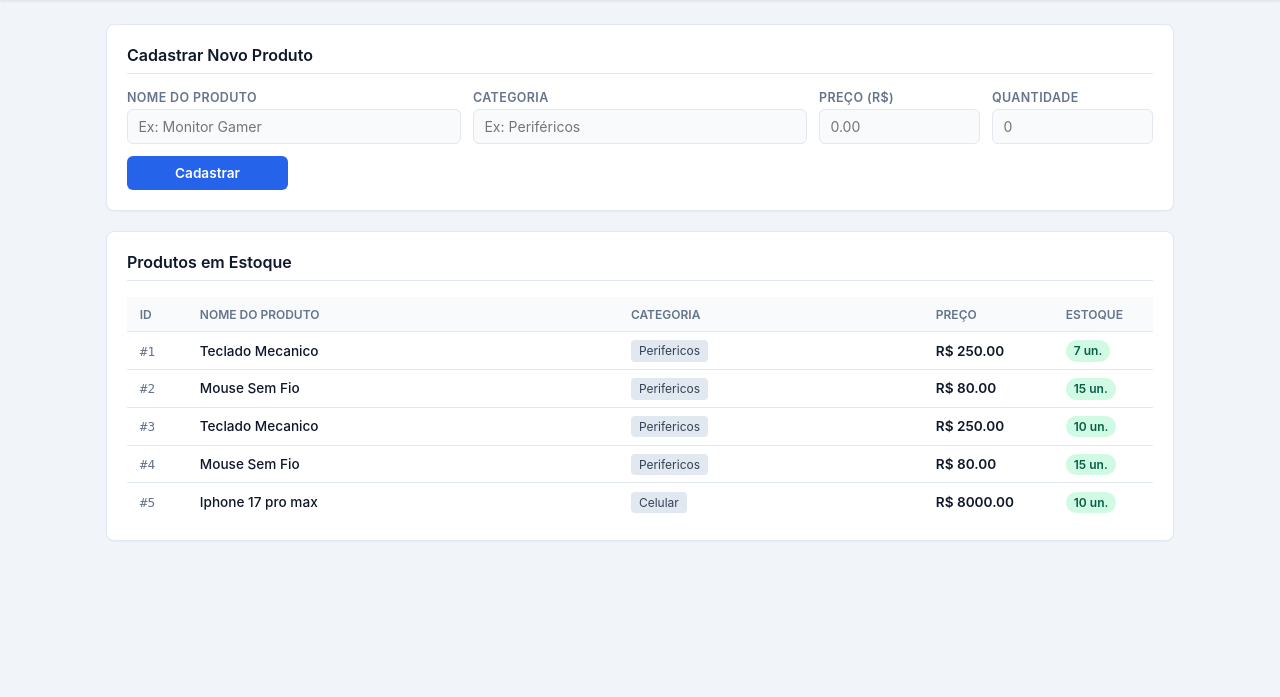
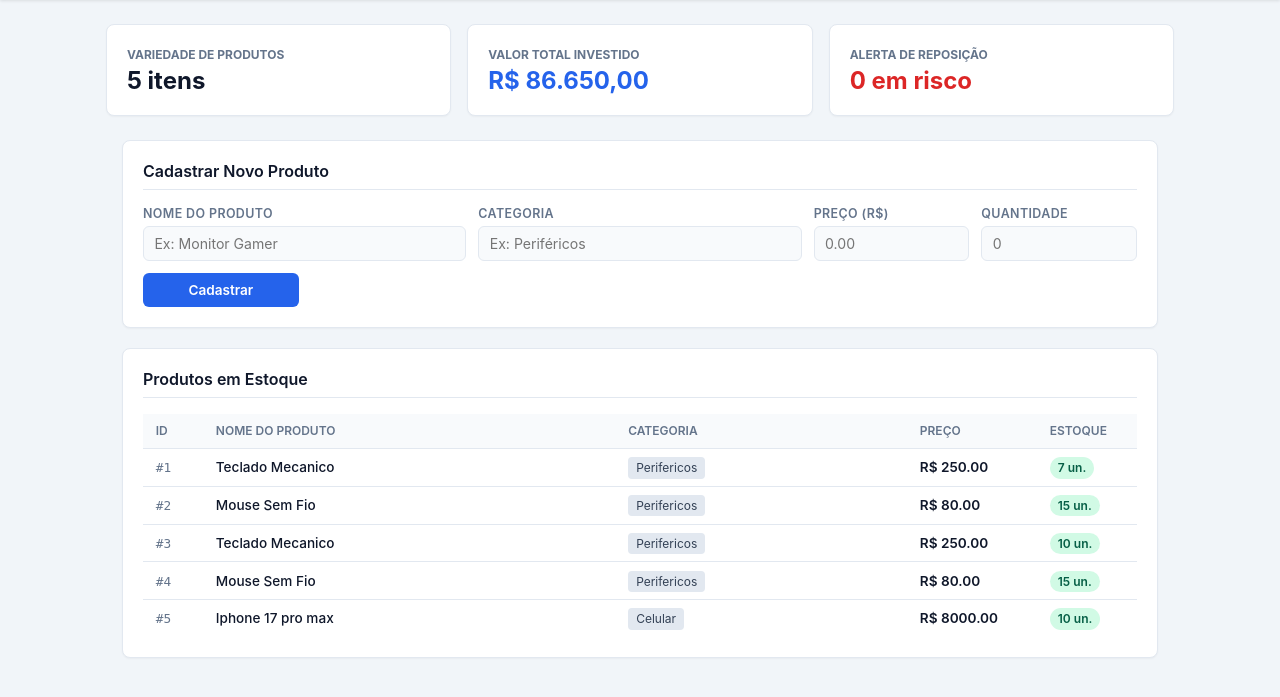
Before and after one commit to igoorpy/sistema-gestao-estoque, a Flask app: page / in a window 1280 px wide. Shown: the part 47-744 px from the top of the page. Run offline with Flask 3, Linux system fonts and the light colour scheme; data comes from the database, SQL or seed files in the repository.

Commit message:
adiciona dashboard de metricas do estoque e alerta de reposição

```diff
--- a/app.py
+++ b/app.py
@@ -7,7 +7,7 @@ if DIRETORIO_ATUAL not in sys.path:
 
 from flask import Flask, render_template, request, redirect, url_for
 from database.connection import criar_tabelas
-from database.produtos import cadastrar_produto, listar_produtos
+from database.produtos import cadastrar_produto, listar_produtos, obter_metricas_estoque
 from database.vendas import registrar_venda, buscar_vendas_web
 
 app = Flask(__name__)
@@ -18,7 +18,8 @@ criar_tabelas()
 @app.route("/produtos")
 def pagina_produtos():
     produtos = listar_produtos()
-    return render_template("produtos.html", produtos=produtos)
+    metricas = obter_metricas_estoque()
+    return render_template("produtos.html", produtos=produtos, metricas=metricas)
 
 @app.route("/produtos/cadastrar", methods=["POST"])
 def rota_cadastrar_produto():
@@ -36,14 +37,12 @@ def rota_cadastrar_produto():
 
     return redirect("/produtos")
 
-# Rota para exibir a página de vendas e relatórios
 @app.route("/vendas")
 def pagina_vendas():
     produtos = listar_produtos()
     vendas, faturamento = buscar_vendas_web()
     return render_template("vendas.html", produtos=produtos, vendas=vendas, total_faturamento=faturamento)
 
-# Rota para processar o formulário de vendas
 @app.route("/vendas/registrar", methods=["POST"])
 def rota_registrar_venda():
     produto_id_texto = request.form.get("produto_id", "").strip()
--- a/database/produtos.py
+++ b/database/produtos.py
@@ -105,3 +105,26 @@ def deletar_produto(produto_id):
     except sqlite3.Error as e:
         print(f"Erro ao deletar produto: {e}")
         return False
+
+def obter_metricas_estoque():
+    """Retorna estatísticas do estoque: total de produtos, valor investido e itens críticos."""
+    try:
+        conexao = conectar()
+        cursor = conexao.cursor()
+
+        cursor.execute("SELECT quantidade, preco FROM produtos")
+        produtos = cursor.fetchall()
+        conexao.close()
+
+        total_itens = len(produtos)
+        valor_total_estoque = sum(p[0] * p[1] for p in produtos) if produtos else 0.0
+        itens_criticos = sum(1 for p in produtos if p[0] <= 3)
+
+        return {
+            "total_itens": total_itens,
+            "valor_total": valor_total_estoque,
+            "itens_criticos": itens_criticos
+        }
+    except sqlite3.Error as e:
+        print(f"Erro ao calcular métricas: {e}")
+        return {"total_itens": 0, "valor_total": 0.0, "itens_criticos": 0}
--- a/templates/produtos.html
+++ b/templates/produtos.html
@@ -17,6 +17,23 @@
             </nav>
         </div>
     </header>
+    <main class="main-container">
+        <!-- Cards de Métricas da Dashboard -->
+        <section class="metrics-grid" style="display: grid; grid-template-columns: repeat(3, 1fr); gap: 1rem; margin-bottom: 1.25rem;">
+            <div class="card" style="margin-bottom: 0;">
+                <span class="text-muted" style="text-transform: uppercase; font-size: 0.75rem; font-weight: bold;">Variedade de Produtos</span>
+                <h3 style="font-size: 1.5rem; margin-top: 0.3rem;">{{ metricas.total_itens }} itens</h3>
+            </div>
+            <div class="card" style="margin-bottom: 0;">
+                <span class="text-muted" style="text-transform: uppercase; font-size: 0.75rem; font-weight: bold;">Valor Total Investido</span>
+                <h3 style="font-size: 1.5rem; margin-top: 0.3rem; color: #2563eb;">
+    R$ {{ "{:,.2f}".format(metricas.valor_total).replace(",", "X").replace(".", ",").replace("X", ".") }}
+            </div>
+            <div class="card" style="margin-bottom: 0;">
+                <span class="text-muted" style="text-transform: uppercase; font-size: 0.75rem; font-weight: bold;">Alerta de Reposição</span>
+                <h3 style="font-size: 1.5rem; margin-top: 0.3rem; color: #dc2626;">{{ metricas.itens_criticos }} em risco</h3>
+            </div>
+        </section>
 
     <main class="main-container">
         <!-- Card do Formulário Compacto -->
```
